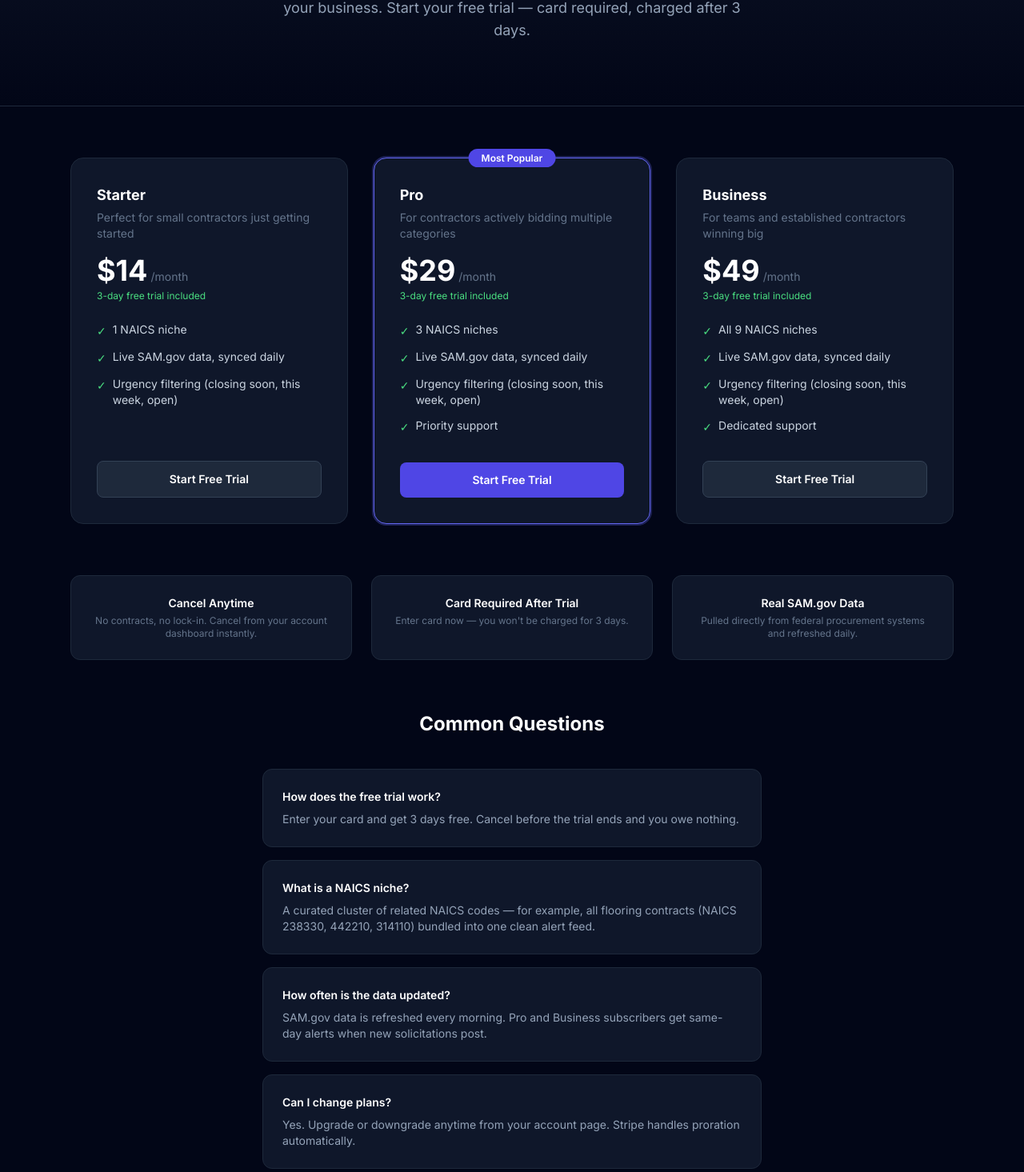
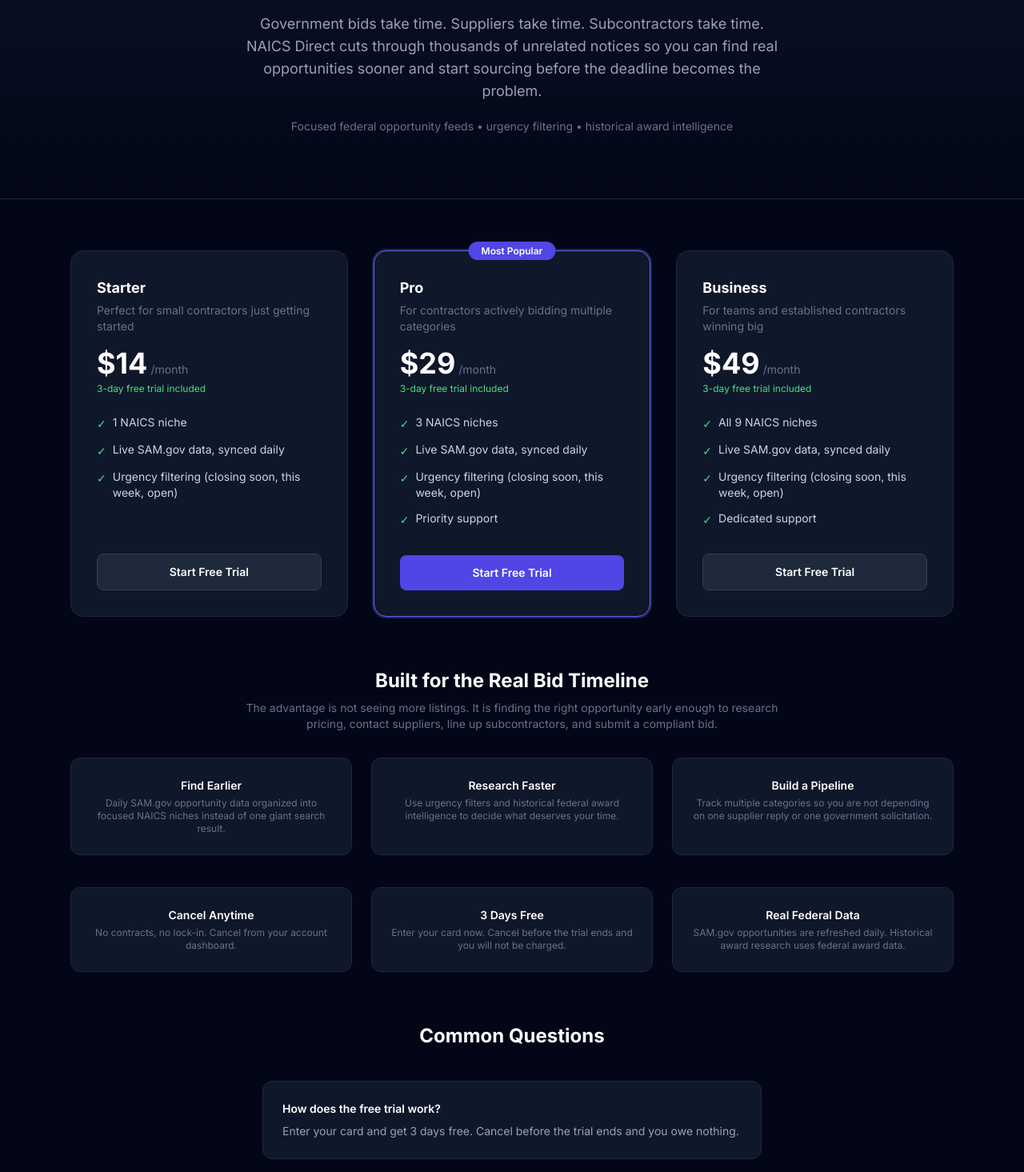
Before and after one commit to runjohnray2-lgtm/naicsdirect, a Next.js app: page /pricing in a window 1280 px wide. Shown: the part 303-1768 px from the top of the page at 80% size. Built offline with nearby package versions, Linux system fonts and the light colour scheme; no server answers.

Commit message:
Reposition pricing page around early bid intelligence

```diff
--- a/app/pricing/page.tsx
+++ b/app/pricing/page.tsx
@@ -6,7 +6,7 @@
 export const metadata = {
   title: "Pricing — NAICS Direct",
   description:
-    "Start with a 3-day free trial. Real SAM.gov data filtered to your exact NAICS code.",
+    "Find federal contract opportunities early enough to source, quote, and bid. Daily SAM.gov data, urgency filters, and historical award intelligence.",
 }
 
 export default async function PricingPage({
@@ -67,12 +67,17 @@
             3-day free trial on all plans
           </div>
           <h1 className="text-4xl sm:text-5xl font-bold text-white mb-4">
-            Simple, Transparent Pricing
+            Find the Bid Early. Use the Time to Win It.
           </h1>
-          <p className="text-lg text-slate-400 max-w-xl mx-auto">
-            Stop scrolling thousands of contracts that have nothing to do with
-            your business. Start your free trial — card required, charged after
-            3 days.
+          <p className="text-lg text-slate-400 max-w-2xl mx-auto">
+            Government bids take time. Suppliers take time. Subcontractors take
+            time. NAICS Direct cuts through thousands of unrelated notices so
+            you can find real opportunities sooner and start sourcing before the
+            deadline becomes the problem.
+          </p>
+          <p className="text-sm text-slate-500 mt-5">
+            Focused federal opportunity feeds • urgency filtering • historical
+            award intelligence
           </p>
         </div>
       </div>
@@ -89,23 +94,58 @@
           ))}
         </div>
 
+        {/* Why it matters */}
+        <div className="mt-16">
+          <div className="text-center mb-8">
+            <h2 className="text-2xl font-bold text-white mb-2">
+              Built for the Real Bid Timeline
+            </h2>
+            <p className="text-sm text-slate-500 max-w-2xl mx-auto">
+              The advantage is not seeing more listings. It is finding the right
+              opportunity early enough to research pricing, contact suppliers,
+              line up subcontractors, and submit a compliant bid.
+            </p>
+          </div>
+          <div className="grid grid-cols-1 sm:grid-cols-3 gap-6 text-center">
+            {[
+              {
+                title: "Find Earlier",
+                desc: "Daily SAM.gov opportunity data organized into focused NAICS niches instead of one giant search result.",
+              },
+              {
+                title: "Research Faster",
+                desc: "Use urgency filters and historical federal award intelligence to decide what deserves your time.",
+              },
+              {
+                title: "Build a Pipeline",
+                desc: "Track multiple categories so you are not depending on one supplier reply or one government solicitation.",
+              },
+            ].map((item) => (
+              <div
+                key={item.title}
+                className="bg-slate-900 border border-slate-800 rounded-xl p-6"
+              >
+                <p className="text-sm font-semibold text-white mb-1">{item.title}</p>
+                <p className="text-xs text-slate-500">{item.desc}</p>
+              </div>
+            ))}
+          </div>
+        </div>
+
         {/* Trust signals */}
-        <div className="mt-16 grid grid-cols-1 sm:grid-cols-3 gap-6 text-center">
+        <div className="mt-10 grid grid-cols-1 sm:grid-cols-3 gap-6 text-center">
           {[
             {
-              icon: "lock",
               title: "Cancel Anytime",
-              desc: "No contracts, no lock-in. Cancel from your account dashboard instantly.",
+              desc: "No contracts, no lock-in. Cancel from your account dashboard.",
             },
             {
-              icon: "card",
-              title: "Card Required After Trial",
-              desc: "Enter card now — you won't be charged for 3 days.",
+              title: "3 Days Free",
+              desc: "Enter your card now. Cancel before the trial ends and you will not be charged.",
             },
             {
-              icon: "data",
-              title: "Real SAM.gov Data",
-              desc: "Pulled directly from federal procurement systems and refreshed daily.",
+              title: "Real Federal Data",
+              desc: "SAM.gov opportunities are refreshed daily. Historical award research uses federal award data.",
             },
           ].map((item) => (
             <div
@@ -132,11 +172,19 @@
             },
             {
               q: "What is a NAICS niche?",
-              a: "A curated cluster of related NAICS codes — for example, all flooring contracts (NAICS 238330, 442210, 314110) bundled into one clean alert feed.",
+              a: "A focused group of related NAICS codes that turns a broad federal opportunity search into a cleaner feed for the type of work or products you actually pursue.",
             },
             {
-              q: "How often is the data updated?",
-              a: "SAM.gov data is refreshed every morning. Pro and Business subscribers get same-day alerts when new solicitations post.",
+              q: "Why does finding a bid early matter?",
+              a: "Because a usable quote may require supplier pricing, subcontractor availability, financing checks, compliance research, and time for questions. More lead time gives you more options.",
+            },
+            {
+              q: "What is historical award intelligence?",
+              a: "Past federal contract award information can help you research who has won similar work and the historical contract value. Historical totals are context, not a guaranteed future price or unit price.",
+            },
+            {
+              q: "How often is the opportunity data updated?",
+              a: "SAM.gov opportunity data is refreshed every morning. Use the urgency filters to separate closing-soon notices from opportunities with enough time to pursue properly.",
             },
             {
               q: "Can I change plans?",
```
